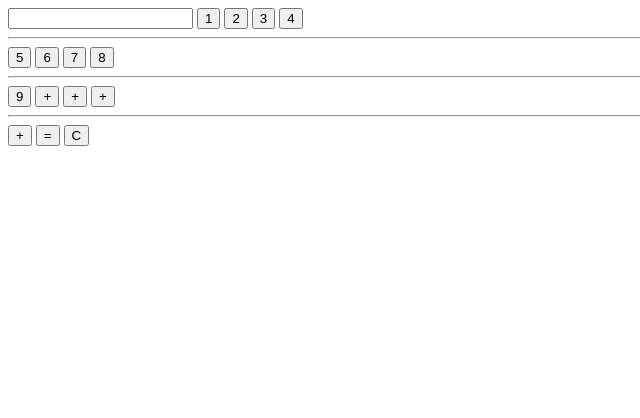
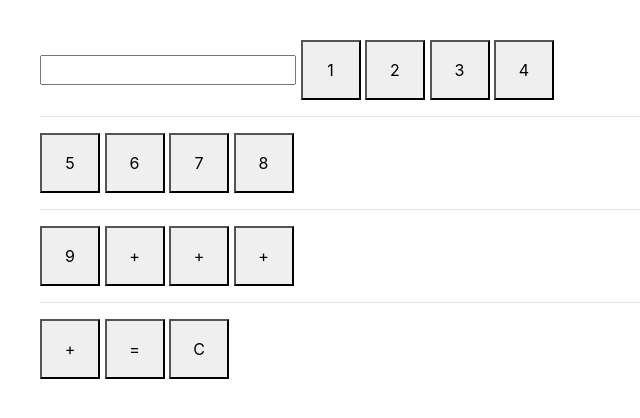
Before and after one commit to Irinabez/MyVanillaCalc, a website: page index.html in a window 1280 px wide. Shown: the whole page, without its empty margins (0-640 px from the left). Drawn offline with nearby package versions, Linux system fonts and the light colour scheme.

Commit message:
bootstrap link

```diff
--- a/index.html
+++ b/index.html
@@ -3,6 +3,9 @@
 <head>
     <meta charset="UTF-8">
     <title>Vanilla Calculator</title>
+    <link href="styles.css" rel="stylesheet" type="text/css">
+    <link rel="stylesheet" href="https://stackpath.bootstrapcdn.com/bootstrap/4.1.3/css/bootstrap.min.css" integrity="sha384-MCw98/SFnGE8fJT3GXwEOngsV7Zt27NXFoaoApmYm81iuXoPkFOJwJ8ERdknLPMO" crossorigin="anonymous">
+    <script src="https://stackpath.bootstrapcdn.com/bootstrap/4.1.3/js/bootstrap.min.js" integrity="sha384-ChfqqxuZUCnJSK3+MXmPNIyE6ZbWh2IMqE241rYiqJxyMiZ6OW/JmZQ5stwEULTy" crossorigin="anonymous"></script>
 </head>
 <body>
 
--- a/styles.css
+++ b/styles.css
@@ -1,6 +1,6 @@
 
 body {
-    background-color: #d3cdb1;
+    background-color: darkgray ;
     padding: 40px;
     text-align: center;
     font-size: 16pt;
@@ -17,6 +17,9 @@ h1{
 button{
     width: 60px;
     height: 60px;
+    padding: 10px;
+    text-align: center;
+    font-size: 16pt;
 
 }
 
```
